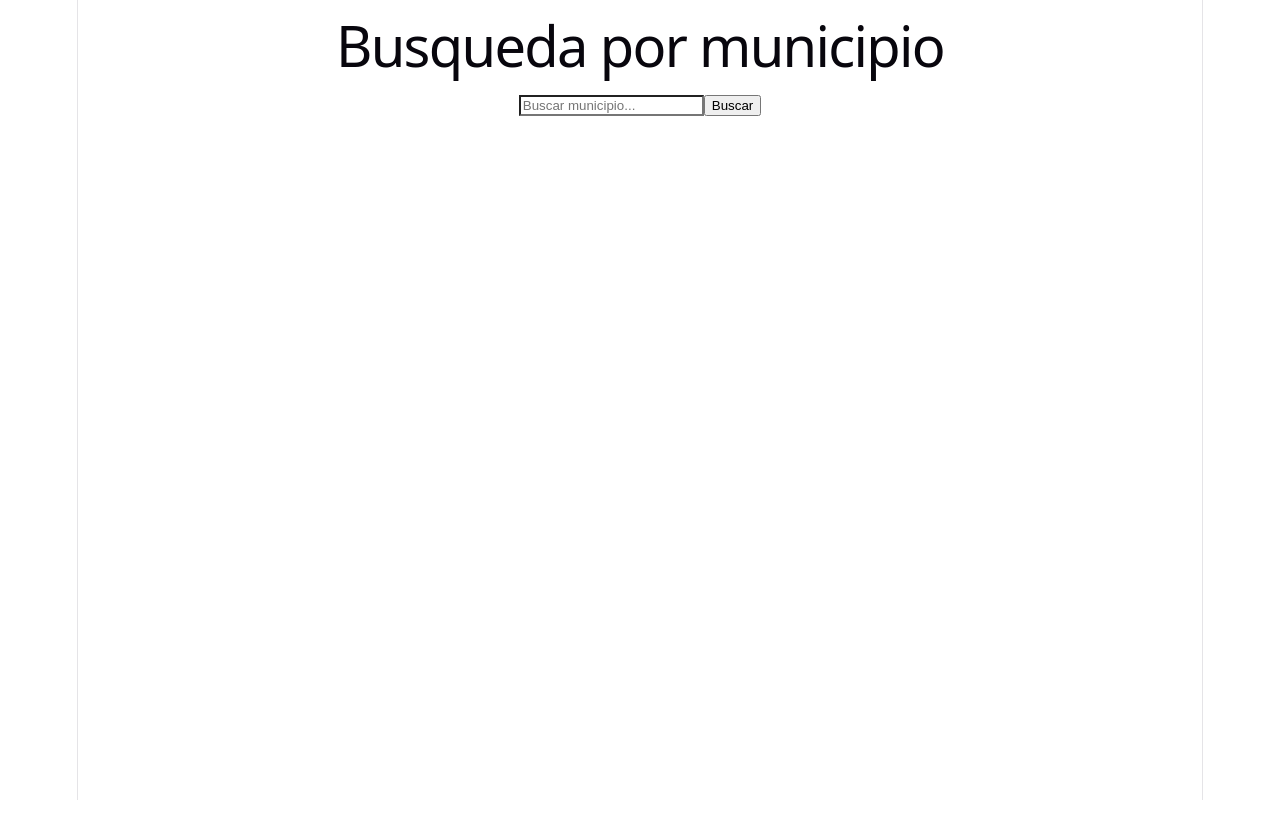
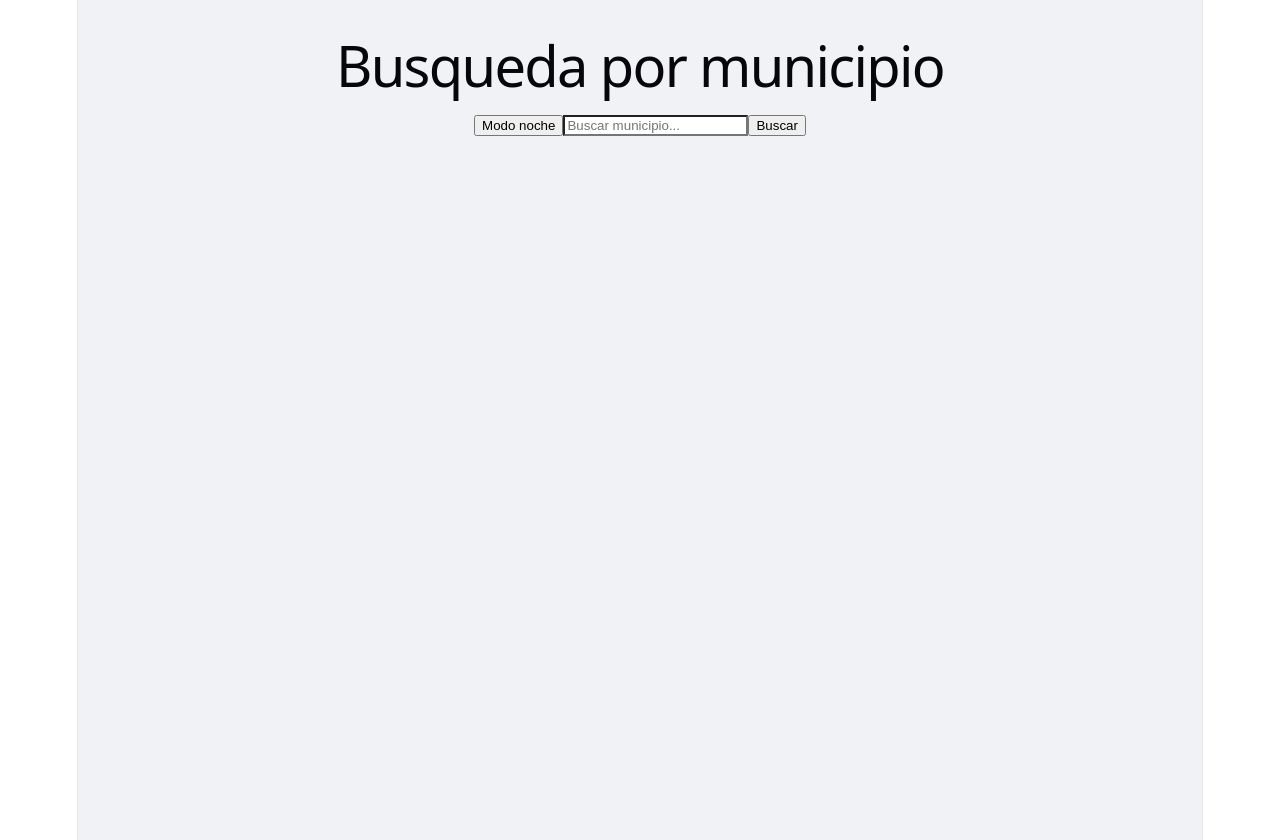
Before and after one commit to joseignaciofalladev/Proyecto-AEMET, a React app in the folder frontend/: page / in a window 1280 px wide. Before the commit the page ends 800 px from the top, so only its background shows below. Built offline with nearby package versions, Linux system fonts and the light colour scheme; the HTML template or start-up script is replaced by a standard one.

Commit message:
Update App.jsx

```diff
--- a/frontend/src/App.jsx
+++ b/frontend/src/App.jsx
@@ -13,38 +13,50 @@ function App() {
   const [weather, setWeather] = useState(null);
   const [error, setError] = useState("");
   const [loading, setLoading] = useState(false);
+  const [darkMode, setDarkMode] = useState(false);
 
+  // Uso de efectos
+
+  // para cargar el historial
   useEffect(() => {
     const savedHistory = localStorage.getItem("weatherHistory");
+    if (savedHistory) {setHistory(JSON.parse(savedHistory));}
+  },[]);
 
-    if (savedHistory) {
-      setHistory(JSON.parse(savedHistory));
-    }
-  }, []);
-
+  // para guardar el historial
   useEffect(() => {
     localStorage.setItem(
       "weatherHistory",
       JSON.stringify(history)
     );
-  }, [history]);
+  },[history]);
+
+  // para cargar el modo oscuro
+  useEffect(() => {
+    const savedTheme = localStorage.getItem("darkMode");
+    if (savedTheme) {setDarkMode(JSON.parse(savedTheme));}
+  },[]);
+
+  // para guardar el modo oscuro
+  useEffect(() => {
+    localStorage.setItem("darkMode",JSON.stringify(darkMode));
+  },[darkMode]);
 
   const handleSearchChange = (e) => {
     const value = e.target.value;
     setSearch(value);
 
+    // cuando se ponga dos letras, se filtra y se muestra las coincidencias con los nombres deloc municipios
     if (value.length < 2) {
       setFilteredMunicipios([]);
       return;
     }
 
-    const resultados = municipios.filter((m) =>
-      m.nombre.toLowerCase().includes(value.toLowerCase())
-    );
-
+    const resultados = municipios.filter((m) =>m.nombre.toLowerCase().includes(value.toLowerCase()));
     setFilteredMunicipios(resultados);
   };
 
+  // busqueda del clima
   const handleSelectMunicipio = async (municipio) => {
     try {
       setLoading(true);
@@ -55,19 +67,20 @@ function App() {
       const response = await getWeather(municipio.codigo);
       setWeather(response.data);
 
+      // guarda la nueva busqueda
       const nuevaBusqueda = {
         municipio: municipio.nombre,
         codigo: municipio.codigo,
         fecha: new Date().toLocaleString(),
       };
 
+      // para evitar duplicados en el historial, asi se evita varias busquedas del mismo y se vuelve a la primera fila
       setHistory((prev) => {
-        const filtrado = prev.filter(
-          (item) => item.codigo !== municipio.codigo
-        );
+        const filtrado = prev.filter((item) => item.codigo !== municipio.codigo);
         return [nuevaBusqueda, ...filtrado];
       });
 
+      // captura de error/ finalizacion de carga
     } catch (err) {
       setError("Error obteniendo datos");
     } finally {
@@ -103,10 +116,13 @@ function App() {
   };
 
   return (
-    <div>
+    <div className={darkMode ? "app dark" : "app"}>
       <h1>Busqueda por municipio</h1>
 
-      {/* input nuevo, cambio lo de poner el codigo, por un selector de municipios */}
+      {/* boton de cambio entre modo dia y noche */}
+      <button onClick={() => setDarkMode(!darkMode)}>{darkMode ? "Modo día" : "Modo noche"}</button>
+
+      {/* input nuevo, cambio lo de poner el codigo, por un buscador de municipios */}
       <input
         type="text"
         placeholder="Buscar municipio..."
@@ -114,6 +130,7 @@ function App() {
         onChange={handleSearchChange}
       />
 
+      {/* filtro de municipios, se muestra los municipios filtrados en botones */}
       {filteredMunicipios.length > 0 && (
         <ul className="results-list">
           {filteredMunicipios.map((m) => (
@@ -133,6 +150,7 @@ function App() {
       {/* muestreo del weather */}
       {weather && <WeatherCard weather={weather} />}
 
+      {/* Historial */}
       {history.length > 0 && (
         <div className="history-container">
           <h3>Historial de búsquedas</h3>
```
